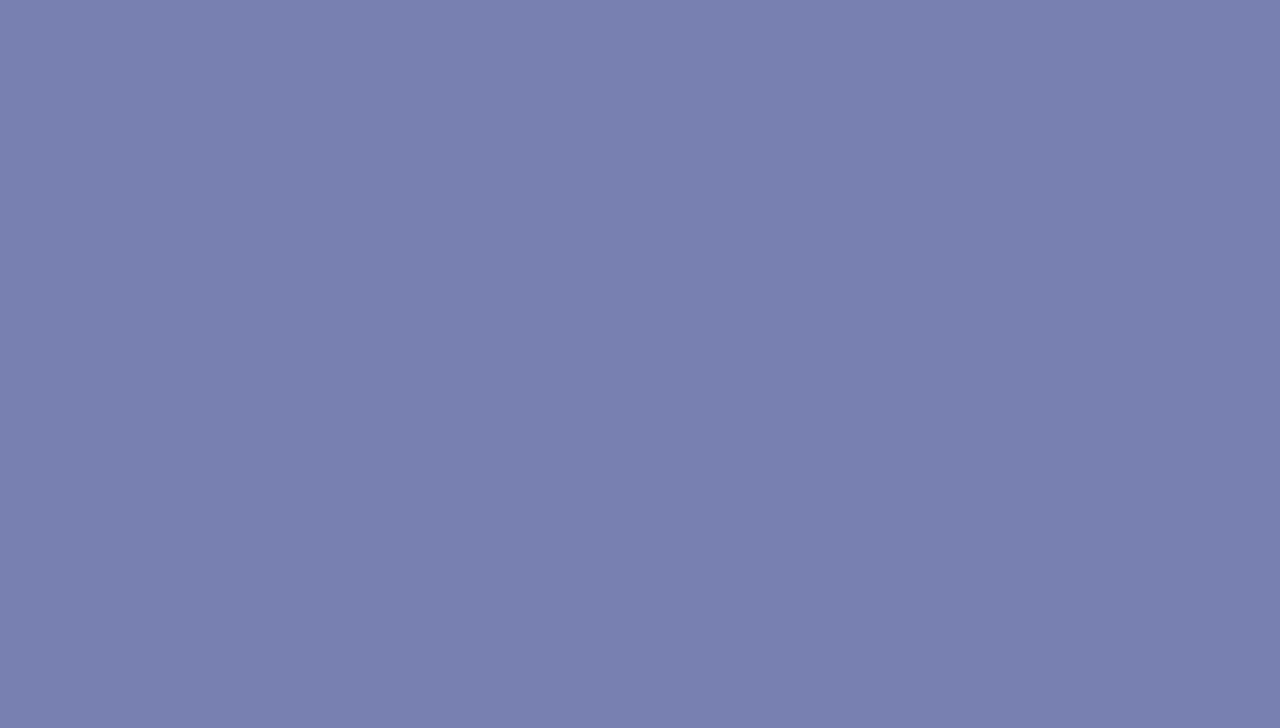
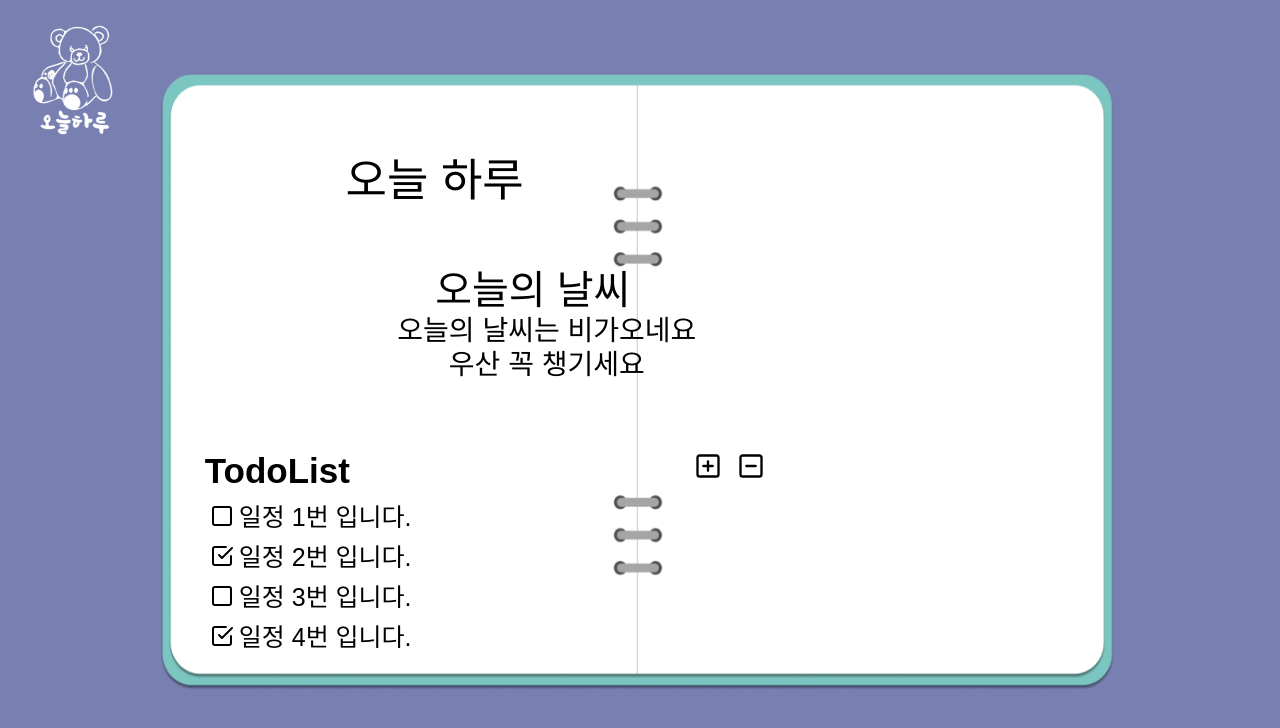
Before and after one commit to Twochi/Today_React, a React (Create React App) app: page /mainpage in a window 1280 px wide. Before the commit this address had no page. Shown: the top 728 px of the page. Built offline with nearby package versions, Linux system fonts and the light colour scheme; a web font is replaced by a local one.

Commit message:
메인페이지 오늘 하루 부분 프론트 작업

```diff
--- a/package.json
+++ b/package.json
@@ -6,6 +6,7 @@
     "@testing-library/jest-dom": "^5.17.0",
     "@testing-library/react": "^13.4.0",
     "@testing-library/user-event": "^13.5.0",
+    "lucide-react": "^0.330.0",
     "react": "^18.2.0",
     "react-calendar": "^4.8.0",
     "react-dom": "^18.2.0",
--- a/src/App.js
+++ b/src/App.js
@@ -8,6 +8,7 @@ import Layout from "./layouts/Layout";
 import DiaryPage from "./pages/diary/DiaryPage";
 import Note from "./layouts/Note";
 import SignUp from "./pages/account/signUp/SignUp";
+import MainPage from "./pages/mainPage/MainPage";
 
 function App() {
   return (
@@ -23,7 +24,7 @@ function App() {
           <Route path="/note" element={<Note />} />
           <Route path="/signUp" element={<SignUp />} />
           <Route path="/diarypage" element={<DiaryPage />} />
-
+          <Route path="/mainpage" element={<MainPage />} />
 
         </Route>
 
--- a/src/pages/account/login/Login.jsx
+++ b/src/pages/account/login/Login.jsx
@@ -27,7 +27,7 @@ function Login() {
 
                         <button className={style.signUpButton} onClick={() => navigate("/signUp")}>회원가입   </button>
 
-                        <button className={style.loginButton}>로그인</button>
+                        <button className={style.loginButton} onClick={() => navigate("/mainpage")}>로그인</button>
                     </div>
 
 
--- a/src/pages/mainPage/MainPage.js
+++ b/src/pages/mainPage/MainPage.js
@@ -0,0 +1,75 @@
+import style from "./MainPage.module.css";
+import Note from "../../layouts/Note";
+import { Square, CheckSquare, PlusSquare, MinusSquare  } from "lucide-react";
+import {useState} from "react";
+
+function MainPage(){
+
+    const [check, setCheck] = useState(false);
+
+    const onClick = () =>{
+        setCheck(prev => !prev)
+    }
+
+    return (
+        <>
+            <div className={style.mainContainer}>
+                <Note className={style.note}/>
+                <div className={style.title}>
+                    오늘 하루
+                </div>
+                <div className={style.weather}>
+                    오늘의 날씨
+                </div>
+                <div className={style.weatherDetail}>
+                    오늘의 날씨는 비가오네요
+                    <br/>
+                    우산 꼭 챙기세요
+                </div>
+                <div className={style.todoList}>
+                    <div className={style.todoListHeader}>
+                        <div>
+                            TodoList
+                        </div>
+                        <div className={style.button}>
+                            <PlusSquare className={style.plusButton} />
+                            <MinusSquare className={style.minusButton} />
+                        </div>
+                    </div>
+                    <div className={style.todoListContent}>
+                        {check ?
+                            <CheckSquare onClick={onClick} className={style.checkbox} />
+                            :
+                            <Square onClick={onClick} className={style.checkbox} />
+                        }
+                        <div>
+                            일정 1번 입니다.
+                        </div>
+                    </div>
+                    <div className={style.todoListContent}>
+                        <CheckSquare className={style.checkbox}/>
+                        <div>
+                            일정 2번 입니다.
+                        </div>
+                    </div>
+                    <div className={style.todoListContent}>
+                        <Square className={style.checkbox}/>
+                        <div>
+                            일정 3번 입니다.
+                        </div>
+                    </div>
+                    <div className={style.todoListContent}>
+                        <CheckSquare className={style.checkbox}/>
+                        <div>
+                            일정 4번 입니다.
+                        </div>
+                    </div>
+                </div>
+            </div>
+
+
+        </>
+    )
+}
+
+export default MainPage;
--- /dev/null
+++ b/src/pages/mainPage/MainPage.module.css
@@ -0,0 +1,82 @@
+.mainContainer{
+    position: relative;
+}
+
+.memberDetails {
+    position: absolute;
+    top: 0%;
+    left: 0%;
+    color: aqua;
+}
+
+.note{
+    position: relative;
+}
+.image{
+    position: absolute;
+    top: 0%;
+    left: 0%;
+}
+.title{
+    position: absolute;
+    top: 3%;
+    left: 27%;
+    font-size: 45px;
+    font-family: var(--defulat-font);
+}
+.weather{
+    position: absolute;
+    top: 17%;
+    left: 34%;
+    font-size: 40px;
+    font-family: var(--defulat-font);
+}
+.weatherDetail{
+    position: absolute;
+    width: 300px;
+    height: 300px;
+    top: 23%;
+    left: 31%;
+    font-size: 28px;
+    text-align: center;
+    font-family: var(--defulat-font);
+}
+.todoList{
+    position: absolute;
+    top: 40%;
+    left: 16%;
+    width: 580px;
+    height: 300px;
+}
+.todoListHeader{
+    display: flex;
+    font-size: 35px;
+    font-weight: bolder;
+    font-family: var(--defulat-font);
+}
+.todoListContent{
+    font-size: 25px;
+    font-weight: lighter;
+    margin-top: 10px;
+    display: flex;
+    font-family: var(--defulat-font);
+}
+.checkbox{
+    margin: 2px 5px;
+    cursor: pointer;
+}
+.button{
+    margin: 2px 5px 0px auto;
+    font-size: 30px;
+    cursor: pointer;
+}
+.plusButton{
+    margin-right: 15px;
+    width: 28px;
+    height: 28px;
+}
+.minusButton{
+    width: 28px;
+    height: 28px;
+    margin-right: 15px;
+}
```
Also changed, not shown: 1 other file (tests, documents, lock files or other folders).
